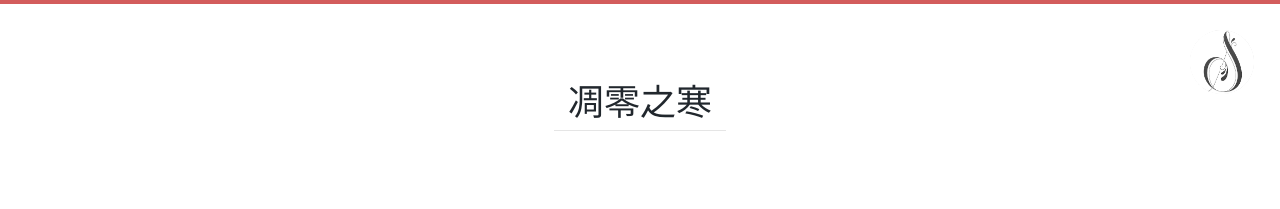
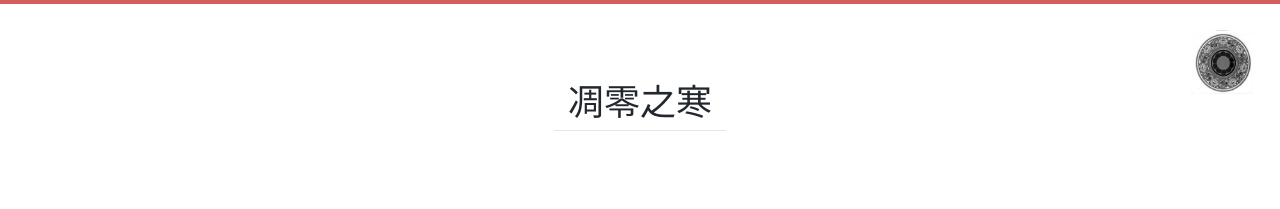
Before and after one commit to hanlin0516/Jekyll-1, a Jekyll site: the page built from index.html, in a window 1280 px wide. Shown: the top 209 px of the page. Built offline with Jekyll 4.4.1, drawn with Linux system fonts in a browser that asks for light colours; the list of posts is cut into pages by our own code.

Commit message:
change the logo

```diff
--- a/_config.yml
+++ b/_config.yml
@@ -1,7 +1,7 @@
 # Site settings
 title:            "凋零之寒" # 添加博客标题
 author:           凋寒 # 添加你的名字
-logo:             logo.png # 添加博客 Logo
+logo:             logo.JPG # 添加博客 Logo
 avatar:           avatar.jpg # 添加你的头像
 favicon:          favicon.ico # 添加用于显示于浏览器 Tab 上的博客图标
 email:            lingerlin@live.cn
```
Also changed, not shown: images/logo.JPG (added).
